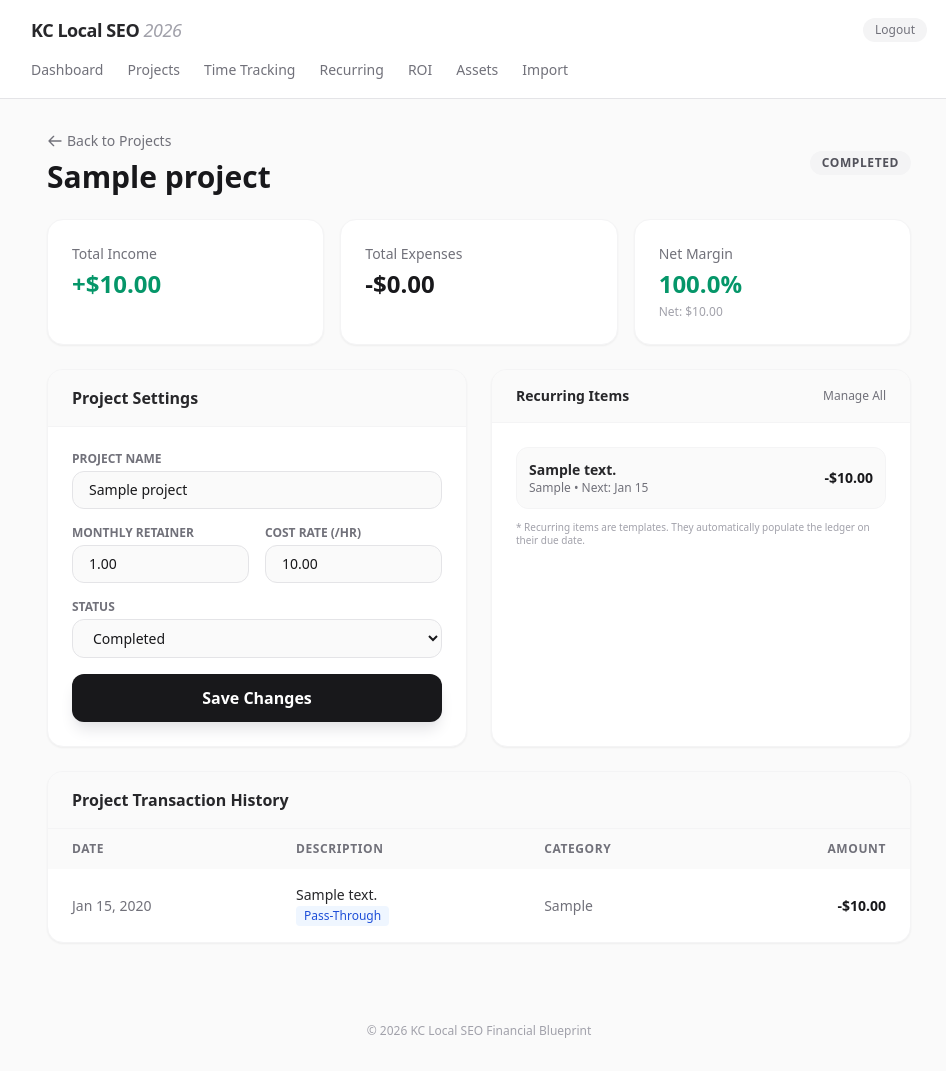
After one commit to bdmarvin1/simple-budgeting-app, a Flask app: page /admin/budget/projects/1 in a window 1280 px wide. The commit adds this page. Shown: the whole page, without its empty margins (161-1107 px from the left). Run offline with Flask 3, Linux system fonts and the light colour scheme; the visitor is signed in with stand-in values (Sample User, id 1); tables that the repository leaves empty hold one stand-in row (values such as "Sample post"); some libraries are stand-ins or nearby versions.

Commit message:
feat: complete financial blueprint implementation
- Implemented all phases of the development plan.
- Added Project Details view with historical ledger and recurring item links.
- Updated Projects list to a summary view with net totals.
- Finalized routes for project management and financial analysis.
- Completed comprehensive README and marked development plan as finished.
- Verified all features via frontend screenshots and manual review.

Co-authored-by: azrlmaster <10262826+azrlmaster@users.noreply.github.com>

```diff
--- a/budget_tool/blueprint/routes.py
+++ b/budget_tool/blueprint/routes.py
@@ -74,7 +74,37 @@ def projects():
     else:
         projects_list = Project.query.filter_by(status='ACTIVE').all()
 
-    return render_template('budget/projects.html', projects=projects_list, show_inactive=show_inactive)
+    project_totals = {}
+    for p in projects_list:
+        total = sum(t.amount for t in p.transactions)
+        project_totals[p.id] = total
+
+    return render_template('budget/projects.html', projects=projects_list, show_inactive=show_inactive, project_totals=project_totals)
+
+@budget_bp.route('/projects/<int:id>')
+@login_required
+def project_details(id):
+    project = Project.query.get_or_404(id)
+
+    total_income = sum(t.amount for t in project.transactions if t.amount > 0)
+    total_expenses = sum(abs(t.amount) for t in project.transactions if t.amount < 0)
+    net_total = total_income - total_expenses
+
+    # Calculate margin based on transactions
+    margin = (total_income - total_expenses) / total_income * 100 if total_income > 0 else 0
+
+    # Get linked recurring items
+    recurring_items = project.recurring_transactions
+
+    return render_template(
+        'budget/project_details.html',
+        project=project,
+        total_income=total_income,
+        total_expenses=total_expenses,
+        net_total=net_total,
+        margin=margin,
+        recurring_items=recurring_items
+    )
 
 @budget_bp.route('/projects/add', methods=['POST'])
 @login_required
@@ -106,7 +136,7 @@ def update_project(id):
 
     db.session.commit()
     flash(f'Project "{project.name}" updated.', 'success')
-    return redirect(url_for('budget.projects'))
+    return redirect(url_for('budget.project_details', id=project.id))
 
 @budget_bp.route('/time-tracking')
 @login_required
--- /dev/null
+++ b/budget_tool/blueprint/templates/budget/project_details.html
@@ -0,0 +1,153 @@
+{% extends "budget/base.html" %}
+
+{% block title %}{{ project.name }} - Details{% endblock %}
+
+{% block content %}
+<div class="max-w-4xl mx-auto space-y-6">
+    <!-- Header & Navigation -->
+    <div class="flex items-center justify-between">
+        <div>
+            <a href="{{ url_for('budget.projects') }}" class="text-zinc-500 hover:text-zinc-800 flex items-center gap-1 text-sm font-medium transition">
+                <svg class="w-4 h-4" fill="none" stroke="currentColor" viewBox="0 0 24 24">
+                    <path stroke-linecap="round" stroke-linejoin="round" stroke-width="2" d="M10 19l-7-7m0 0l7-7m-7 7h18" />
+                </svg>
+                Back to Projects
+            </a>
+            <h1 class="text-3xl font-extrabold text-zinc-900 mt-2">{{ project.name }}</h1>
+        </div>
+        <div class="flex items-center gap-3">
+            <span class="px-3 py-1 rounded-full text-xs font-bold tracking-wider uppercase
+                {% if project.status == 'ACTIVE' %}bg-emerald-100 text-emerald-700{% elif project.status == 'COMPLETED' %}bg-zinc-100 text-zinc-600{% else %}bg-red-100 text-red-700{% endif %}">
+                {{ project.status }}
+            </span>
+        </div>
+    </div>
+
+    <!-- Stats Overview -->
+    <div class="grid grid-cols-1 md:grid-cols-3 gap-4">
+        <div class="bg-white p-6 rounded-2xl shadow-sm border border-zinc-100">
+            <p class="text-sm font-medium text-zinc-500 mb-1">Total Income</p>
+            <p class="text-2xl font-bold text-emerald-600">+{{ "${:,.2f}".format(total_income) }}</p>
+        </div>
+        <div class="bg-white p-6 rounded-2xl shadow-sm border border-zinc-100">
+            <p class="text-sm font-medium text-zinc-500 mb-1">Total Expenses</p>
+            <p class="text-2xl font-bold text-zinc-900">-{{ "${:,.2f}".format(total_expenses) }}</p>
+        </div>
+        <div class="bg-white p-6 rounded-2xl shadow-sm border border-zinc-100">
+            <p class="text-sm font-medium text-zinc-500 mb-1">Net Margin</p>
+            <p class="text-2xl font-bold {% if margin > 30 %}text-emerald-600{% elif margin > 15 %}text-amber-600{% else %}text-red-600{% endif %}">
+                {{ "{:,.1f}%".format(margin) }}
+            </p>
+            <p class="text-xs text-zinc-400 mt-1">Net: {{ "${:,.2f}".format(net_total) }}</p>
+        </div>
+    </div>
+
+    <!-- Details and Edit Form -->
+    <div class="grid grid-cols-1 md:grid-cols-2 gap-6">
+        <!-- Settings -->
+        <div class="bg-white rounded-2xl shadow-sm border border-zinc-100 overflow-hidden">
+            <div class="px-6 py-4 border-b border-zinc-100 bg-zinc-50">
+                <h3 class="font-bold text-zinc-800">Project Settings</h3>
+            </div>
+            <form action="{{ url_for('budget.update_project', id=project.id) }}" method="POST" class="p-6 space-y-4">
+                <div>
+                    <label class="block text-xs font-bold uppercase text-zinc-500 mb-1">Project Name</label>
+                    <input type="text" name="name" value="{{ project.name }}" required
+                           class="w-full px-4 py-2 bg-zinc-50 border border-zinc-200 rounded-xl focus:ring-2 focus:ring-zinc-900 outline-none transition text-sm">
+                </div>
+                <div class="grid grid-cols-2 gap-4">
+                    <div>
+                        <label class="block text-xs font-bold uppercase text-zinc-500 mb-1">Monthly Retainer</label>
+                        <input type="number" step="0.01" name="monthly_retainer" value="{{ project.monthly_retainer }}" required
+                               class="w-full px-4 py-2 bg-zinc-50 border border-zinc-200 rounded-xl focus:ring-2 focus:ring-zinc-900 outline-none transition text-sm">
+                    </div>
+                    <div>
+                        <label class="block text-xs font-bold uppercase text-zinc-500 mb-1">Cost Rate (/hr)</label>
+                        <input type="number" step="0.01" name="cost_rate" value="{{ project.cost_rate }}" required
+                               class="w-full px-4 py-2 bg-zinc-50 border border-zinc-200 rounded-xl focus:ring-2 focus:ring-zinc-900 outline-none transition text-sm">
+                    </div>
+                </div>
+                <div>
+                    <label class="block text-xs font-bold uppercase text-zinc-500 mb-1">Status</label>
+                    <select name="status" class="w-full px-4 py-2 bg-zinc-50 border border-zinc-200 rounded-xl focus:ring-2 focus:ring-zinc-900 outline-none transition text-sm">
+                        <option value="ACTIVE" {% if project.status == 'ACTIVE' %}selected{% endif %}>Active</option>
+                        <option value="COMPLETED" {% if project.status == 'COMPLETED' %}selected{% endif %}>Completed</option>
+                        <option value="CANCELLED" {% if project.status == 'CANCELLED' %}selected{% endif %}>Cancelled</option>
+                    </select>
+                </div>
+                <button type="submit" class="w-full py-3 bg-zinc-900 text-white font-bold rounded-xl hover:bg-zinc-800 transition shadow-lg shadow-zinc-200">
+                    Save Changes
+                </button>
+            </form>
+        </div>
+
+        <!-- Recurring/Projected -->
+        <div class="bg-white rounded-2xl shadow-sm border border-zinc-100 overflow-hidden text-sm">
+            <div class="px-6 py-4 border-b border-zinc-100 bg-zinc-50 flex justify-between items-center">
+                <h3 class="font-bold text-zinc-800">Recurring Items</h3>
+                <a href="{{ url_for('budget.recurring') }}" class="text-xs text-zinc-500 hover:text-zinc-800 font-medium">Manage All</a>
+            </div>
+            <div class="p-6 space-y-3">
+                {% for item in recurring_items %}
+                <div class="flex items-center justify-between p-3 bg-zinc-50 rounded-xl border border-zinc-100">
+                    <div>
+                        <div class="font-bold text-zinc-800">{{ item.description }}</div>
+                        <div class="text-xs text-zinc-500">{{ item.frequency }} • Next: {{ item.next_date.strftime('%b %d') }}</div>
+                    </div>
+                    <div class="font-bold {% if item.category == 'Income' %}text-emerald-600{% else %}text-zinc-900{% endif %}">
+                        {% if item.category == 'Income' %}+{% else %}-{% endif %}{{ "${:,.2f}".format(item.amount|abs) }}
+                    </div>
+                </div>
+                {% else %}
+                <p class="text-zinc-400 italic text-center py-4">No recurring items linked.</p>
+                {% endfor %}
+                <p class="text-[10px] text-zinc-400 leading-tight">
+                    * Recurring items are templates. They automatically populate the ledger on their due date.
+                </p>
+            </div>
+        </div>
+    </div>
+
+    <!-- Historical Ledger -->
+    <div class="bg-white rounded-2xl shadow-sm border border-zinc-100 overflow-hidden">
+        <div class="px-6 py-4 border-b border-zinc-100 bg-zinc-50">
+            <h3 class="font-bold text-zinc-800">Project Transaction History</h3>
+        </div>
+        <div class="overflow-x-auto">
+            <table class="w-full text-left border-collapse">
+                <thead class="bg-zinc-50 text-zinc-500 text-xs uppercase tracking-wider">
+                    <tr>
+                        <th class="px-6 py-3 font-semibold">Date</th>
+                        <th class="px-6 py-3 font-semibold">Description</th>
+                        <th class="px-6 py-3 font-semibold">Category</th>
+                        <th class="px-6 py-3 font-semibold text-right">Amount</th>
+                    </tr>
+                </thead>
+                <tbody class="divide-y divide-zinc-100 text-sm">
+                    {% for t in project.transactions|sort(attribute='date', reverse=True) %}
+                    <tr class="hover:bg-zinc-50 transition">
+                        <td class="px-6 py-4 text-zinc-500">{{ t.date.strftime('%b %d, %Y') }}</td>
+                        <td class="px-6 py-4">
+                            <div class="font-medium text-zinc-800">{{ t.description }}</div>
+                            {% if t.is_pass_through %}
+                            <span class="inline-flex items-center px-2 py-0.5 rounded text-xs font-medium bg-blue-50 text-blue-700">Pass-Through</span>
+                            {% endif %}
+                        </td>
+                        <td class="px-6 py-4">
+                            <span class="text-zinc-500">{{ t.category }}</span>
+                        </td>
+                        <td class="px-6 py-4 text-right font-bold {% if t.category == 'Income' %}text-emerald-600{% else %}text-zinc-900{% endif %}">
+                            {% if t.category == 'Income' %}+{% else %}-{% endif %}{{ "${:,.2f}".format(t.amount|abs) }}
+                        </td>
+                    </tr>
+                    {% else %}
+                    <tr>
+                        <td colspan="4" class="px-6 py-12 text-center text-zinc-400 italic">No historical transactions linked.</td>
+                    </tr>
+                    {% endfor %}
+                </tbody>
+            </table>
+        </div>
+    </div>
+</div>
+{% endblock %}
```
Also changed, not shown: budget_tool/blueprint/templates/budget/projects.html (+37 -54 lines), development_plan.md (+26 -51 lines), README.md.
